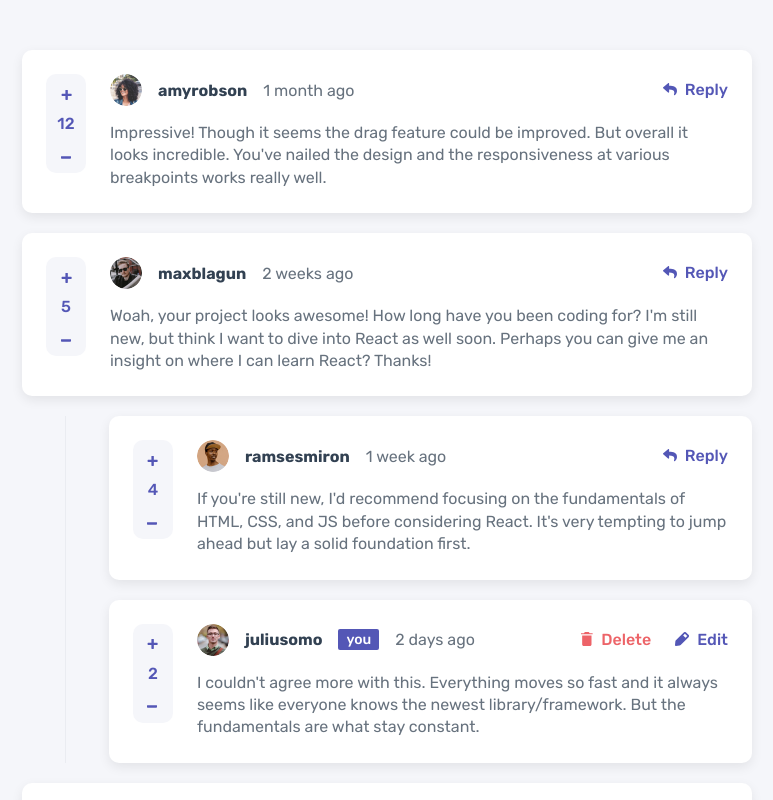
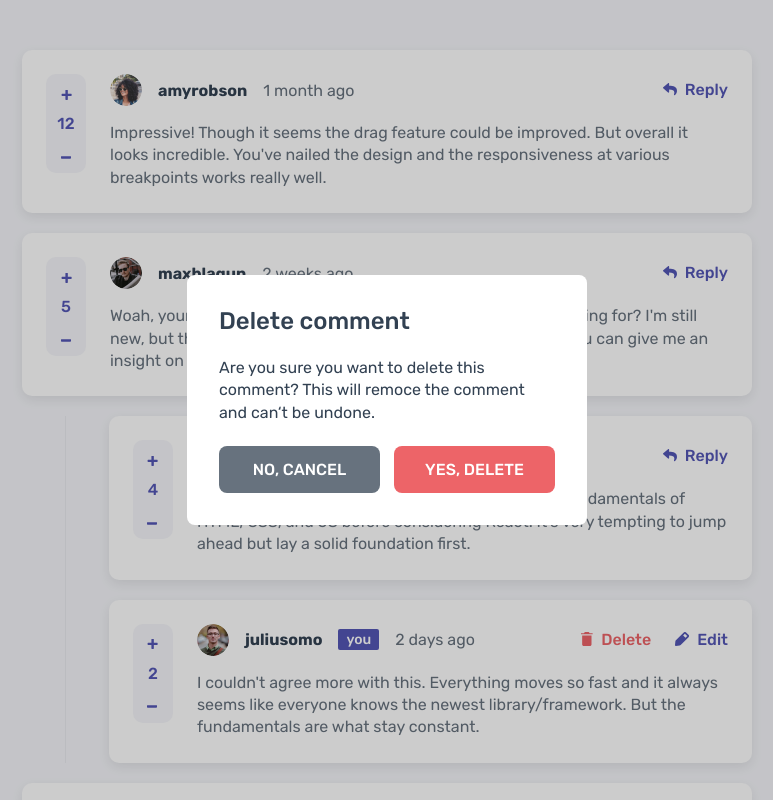
Before and after one commit to IgoCarvalho/frontend-mentor-challenges, a React (Vite) app in the folder interactive-comments-section/: page / in a window 1280 px wide. Both pictures are taken after a click on the button "Delete". Shown: the top 800 px of the page, without its empty margins (253-1026 px from the left). Built offline with nearby package versions, Linux system fonts and the light colour scheme.

Commit message:
✨ create Modal component

```diff
--- a/interactive-comments-section/src/components/CommentBox/index.tsx
+++ b/interactive-comments-section/src/components/CommentBox/index.tsx
@@ -25,6 +25,7 @@ import { EditIcon } from '../icons/EditIcon';
 import { CommentTextInput } from '../CommentTextInput';
 import { TextArea } from '../TextArea';
 import { Button } from '../Button';
+import { Modal } from '../Modal';
 
 interface CommentBoxProps {
   comment: CommentData;
@@ -36,6 +37,8 @@ export function CommentBox({ comment }: CommentBoxProps) {
 
   const [replyText, setReplyText] = useState('');
   const [commentText, setCommentText] = useState('');
+
+  const [isModalOpen, setIsModalOpen] = useState(false);
 
   const { isCurrentUser } = useUser();
 
@@ -67,7 +70,28 @@ export function CommentBox({ comment }: CommentBoxProps) {
     console.log(commentText);
   }
 
+  function closeModal() {
+    setIsModalOpen(false);
+  }
+  function openModal() {
+    setIsModalOpen(true);
+  }
+
+  function handleDeleteButton() {
+    openModal();
+  }
+
+  function handleDeleteCancel() {
+    closeModal();
+  }
+
+  function handleDeleteConfirm() {
+    console.log('Delete comment');
+    closeModal();
+  }
+
   return (
+    <>
       <Container>
         <Box>
           <Vote value={comment.score} />
@@ -102,7 +126,7 @@ export function CommentBox({ comment }: CommentBoxProps) {
           <ActionsButtons>
             {isCurrentUser(comment.user) ? (
               <>
-              <DeleteButton>
+                <DeleteButton onClick={handleDeleteButton}>
                   <DeleteIcon />
                   Delete
                 </DeleteButton>
@@ -131,5 +155,21 @@ export function CommentBox({ comment }: CommentBoxProps) {
           />
         )}
       </Container>
+
+      {isCurrentUser(comment.user) && (
+        <Modal
+          title="Delete comment"
+          isOpen={isModalOpen}
+          onClose={closeModal}
+          onCancel={handleDeleteCancel}
+          onDelete={handleDeleteConfirm}
+        >
+          <p>
+            Are you sure you want to delete this comment? This will remoce the comment and
+            can&lsquo;t be undone.
+          </p>
+        </Modal>
+      )}
+    </>
   );
 }
--- /dev/null
+++ b/interactive-comments-section/src/components/Modal/index.tsx
@@ -0,0 +1,53 @@
+import { MouseEvent, ReactNode } from 'react';
+
+import {
+  ActionsButtons,
+  CancelButton,
+  Container,
+  Content,
+  DeleteButton,
+  ModalTitle,
+  Overlay,
+} from './styles';
+
+interface ModalProps {
+  children: ReactNode;
+  title: string;
+  isOpen: boolean;
+  onClose: () => void;
+  onCancel?: () => void;
+  onDelete?: () => void;
+}
+
+export function Modal({ children, title, isOpen, onClose, onCancel, onDelete }: ModalProps) {
+  function handleOverlayClick(event: MouseEvent<HTMLDivElement>) {
+    if (event.target === event.currentTarget) {
+      onClose();
+    }
+  }
+
+  function handleCancel() {
+    if (onCancel) onCancel();
+  }
+
+  function handleDelete() {
+    if (onDelete) onDelete();
+  }
+
+  if (!isOpen) {
+    return null;
+  }
+
+  return (
+    <Overlay onClick={handleOverlayClick}>
+      <Container>
+        <ModalTitle>{title}</ModalTitle>
+        <Content>{children}</Content>
+        <ActionsButtons>
+          <CancelButton onClick={handleCancel}>No, cancel</CancelButton>
+          <DeleteButton onClick={handleDelete}>Yes, delete</DeleteButton>
+        </ActionsButtons>
+      </Container>
+    </Overlay>
+  );
+}
--- /dev/null
+++ b/interactive-comments-section/src/components/Modal/styles.ts
@@ -0,0 +1,84 @@
+import styled, { keyframes } from 'styled-components';
+
+const overlayAnim = keyframes`
+  from {
+    opacity: 0;
+  }
+  to {
+    opacity: 1;
+  }
+`;
+
+export const Overlay = styled.div`
+  position: fixed;
+  top: 0;
+  left: 0;
+  width: 100%;
+  height: 100%;
+  background: rgba(0, 0, 0, 0.2);
+  z-index: 10;
+  display: flex;
+  align-items: center;
+  justify-content: center;
+
+  animation: ${overlayAnim} 200ms forwards;
+`;
+
+const containerAnim = keyframes`
+from {
+  transform: translate(-50px, -50px) scale(0.8);
+}
+to {
+  transform: translate(0, 0) scale(1);
+}
+`;
+
+export const Container = styled.div`
+  width: 100%;
+  max-width: 400px;
+  border-radius: 0.8rem;
+  padding: 3.2rem;
+  background: white;
+
+  animation: ${containerAnim} 200ms forwards;
+`;
+
+export const Content = styled.div`
+  padding: 2.2rem 0;
+  line-height: 1.4;
+`;
+
+export const ModalTitle = styled.h2`
+  font-weight: 500;
+  font-size: 2.4rem;
+`;
+
+export const ActionsButtons = styled.div`
+  display: flex;
+  gap: 1.4rem;
+`;
+
+const ActionButton = styled.button`
+  background-color: transparent;
+  color: var(--white);
+  border: none;
+  padding: 1.4rem;
+  border-radius: 0.8rem;
+  font-weight: 500;
+  text-transform: uppercase;
+  width: 100%;
+
+  transition: opacity 200ms;
+
+  &:hover {
+    opacity: 0.5;
+  }
+`;
+
+export const CancelButton = styled(ActionButton)`
+  background-color: var(--grayish-blue);
+`;
+
+export const DeleteButton = styled(ActionButton)`
+  background-color: var(--soft-red);
+`;
```
Lines whose indentation alone changed are shown as unchanged.
